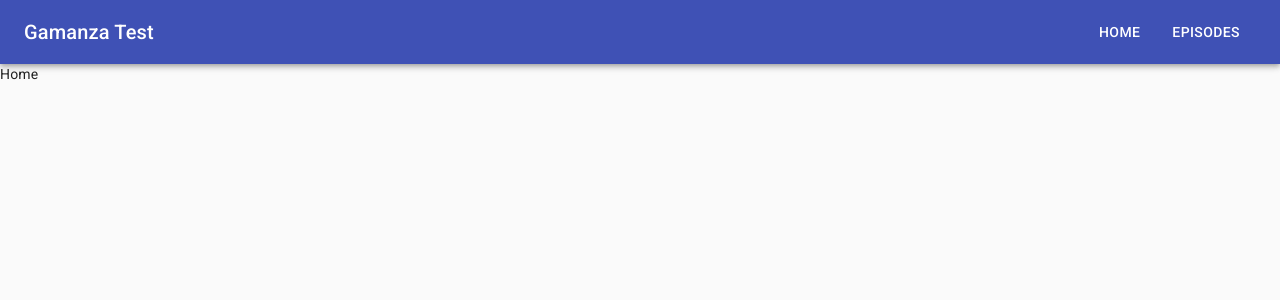
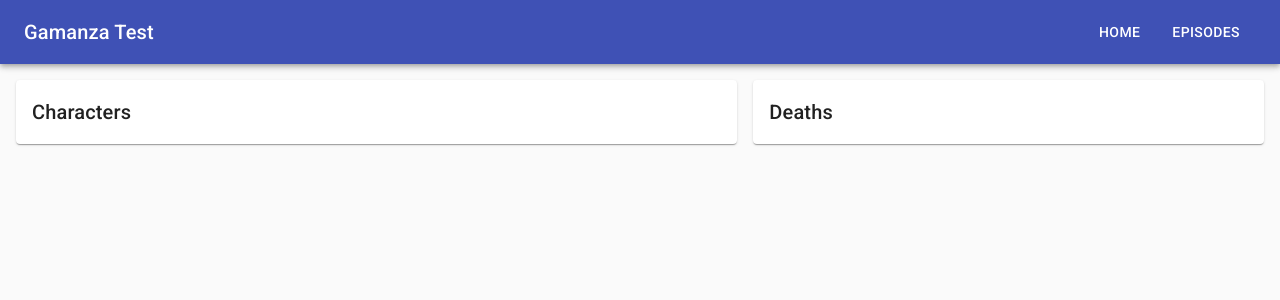
Before and after one commit to emontesg/gamanza-test, a React (Create React App) app: page / in a window 1280 px wide. Shown: the top 300 px of the page. Built offline with nearby package versions, Linux system fonts and the light colour scheme.

Commit message:
initial home route layout

```diff
--- /dev/null
+++ b/src/components/characters-list.jsx
@@ -0,0 +1,17 @@
+import React from 'react'
+
+import Box from '@material-ui/core/Box'
+import Paper from '@material-ui/core/Paper'
+import Typography from '@material-ui/core/Typography'
+
+export default function CharactersList() {
+  return (
+    <Paper>
+      <Box p={2}>
+        <Typography variant="h6" component="h1">
+          Characters
+        </Typography>
+      </Box>
+    </Paper>
+  )
+}
--- /dev/null
+++ b/src/components/deaths-list.jsx
@@ -0,0 +1,17 @@
+import React from 'react'
+
+import Box from '@material-ui/core/Box'
+import Paper from '@material-ui/core/Paper'
+import Typography from '@material-ui/core/Typography'
+
+export default function DeathsList() {
+  return (
+    <Paper>
+      <Box p={2}>
+        <Typography variant="h6" component="h1">
+          Deaths
+        </Typography>
+      </Box>
+    </Paper>
+  )
+}
--- a/src/routes/home.jsx
+++ b/src/routes/home.jsx
@@ -1,5 +1,23 @@
 import React from 'react'
 
+import Box from '@material-ui/core/Box'
+import Grid from '@material-ui/core/Grid'
+
+import CharactersList from '../components/characters-list'
+import DeathsList from '../components/deaths-list'
+
 export default function HomeRoute() {
-  return <div>Home</div>
+  return (
+    <Box m={2}>
+      <Grid container spacing={2}>
+        <Grid item xs={7}>
+          <CharactersList />
+        </Grid>
+
+        <Grid item xs={5}>
+          <DeathsList />
+        </Grid>
+      </Grid>
+    </Box>
+  )
 }
```
